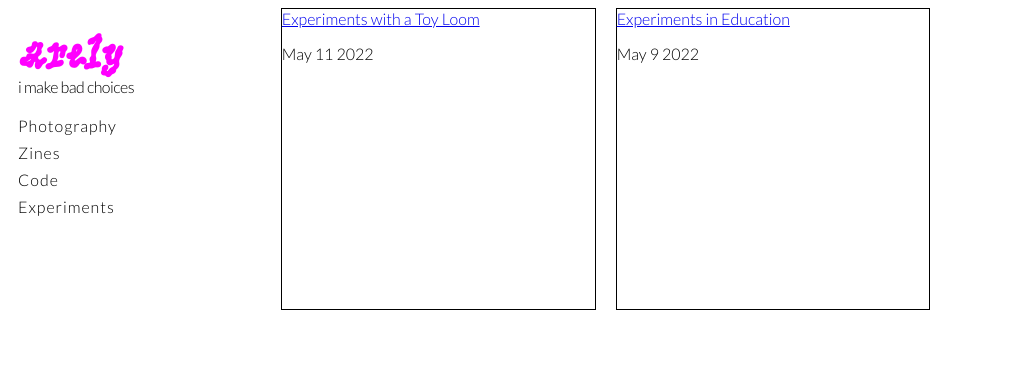
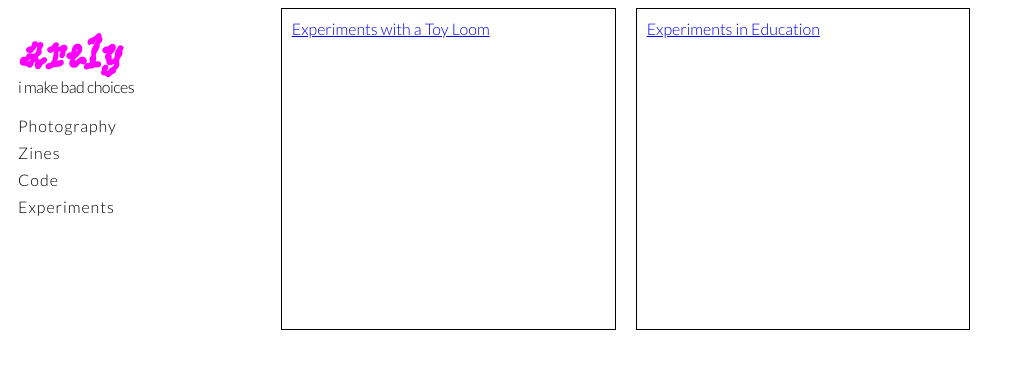
Before and after one commit to juelule/juelule.github.io, a plain HTML site: page pages/experiments.html in a window 1280 px wide. Shown: the whole page, without its empty margins (0-1014 px from the left). Drawn offline with Linux system fonts and the light colour scheme.

Commit message:
updated dates

```diff
--- a/pages/experiments.html
+++ b/pages/experiments.html
@@ -31,11 +31,9 @@
     <main class="experiment-container">
         <div class="experiment-post">
             <a href="../posts/2022-05-11-toy-loom.html">Experiments with a Toy Loom</a>
-            <p>May 11 2022</p>
         </div>
         <div class="experiment-post">
             <a href="../posts/2022-05-09-education.html">Experiments in Education</a>
-            <p>May 9 2022</p>
         </div>
     </main>
 </body>
--- a/style.css
+++ b/style.css
@@ -76,4 +76,9 @@ main img {
     height: 300px;
     border: 1px solid black;
     margin: auto 10px;
+    padding: 10px;
 }
+
+.experiment-post:hover {
+    transform: scale(1.02);
+}
```
Also changed, not shown: posts/2022-05-09-education.html (+1 -1 lines), posts/2022-05-11-toy-loom.html (+1 -0 lines), 1 other file.
